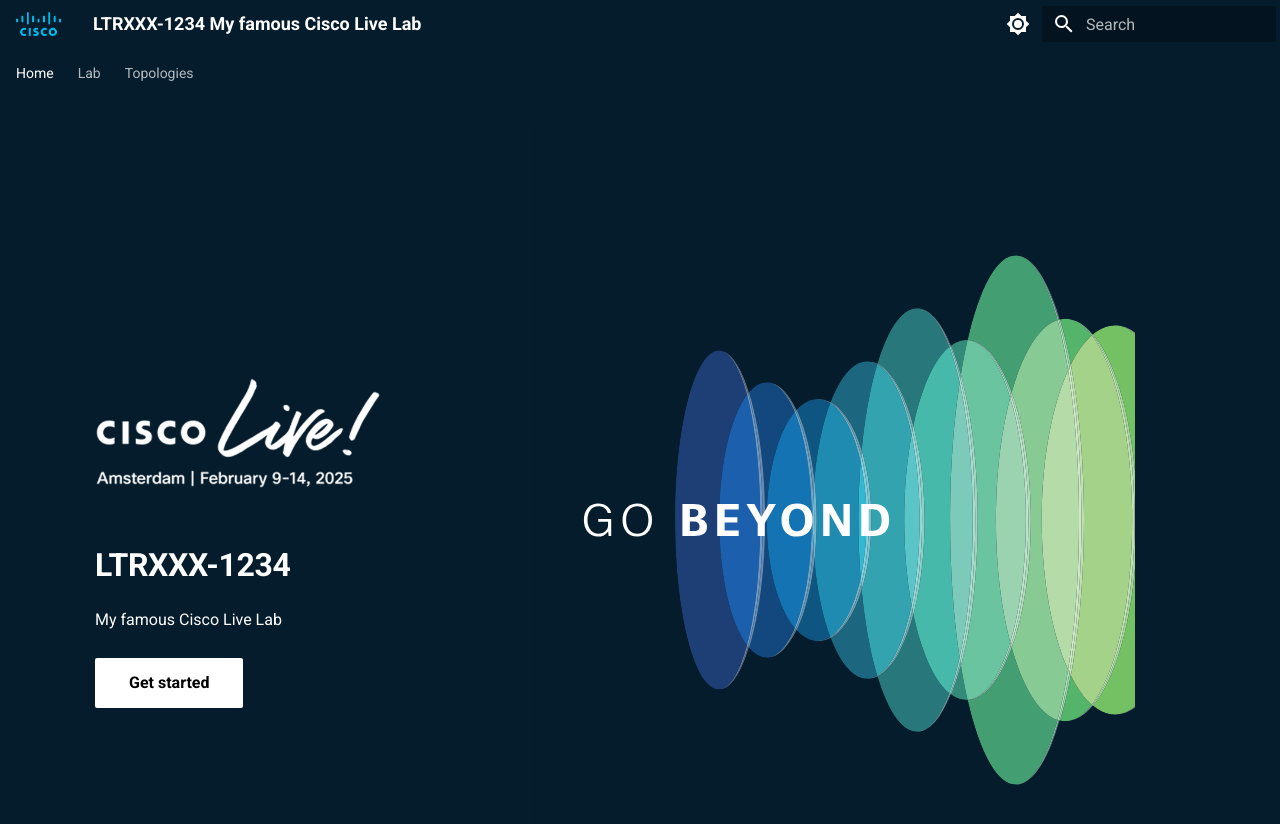
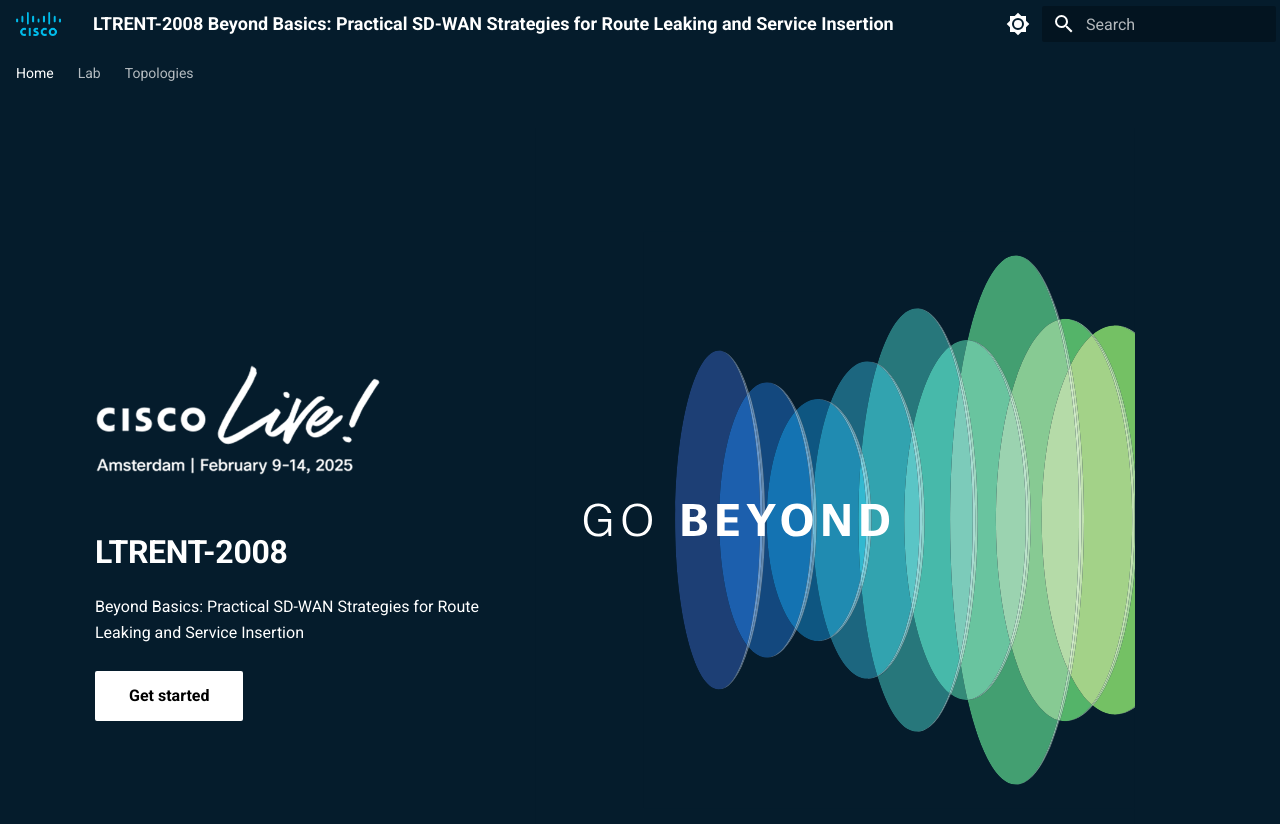
Before and after one commit to ciscodocs/ltrent-2008-clemea25, an MkDocs documentation site: the page built from docs/index.md, in a window 1280 px wide and 1060 px high. Shown: the top 824 px of the window. Built offline with MkDocs 1.6.1 and Material for MkDocs 9.7.7, drawn with Linux system fonts in a browser that asks for light colours.

Commit message:
Update mkdocs.yml

```diff
--- a/mkdocs.yml
+++ b/mkdocs.yml
@@ -1,7 +1,7 @@
 ---
-site_name: LTRXXX-1234 My famous Cisco Live Lab # This must begin with the session ID
-site_description: LTRXXX-1234 My famous Cisco Live Lab # must be same as "site_name"
-site_author: John Doe
+site_name: "LTRENT-2008 Beyond Basics: Practical SD-WAN Strategies for Route Leaking and Service Insertion"
+site_description: "LTRENT-2008 Beyond Basics: Practical SD-WAN Strategies for Route Leaking and Service Insertion"
+site_author: Waqas Ahmad Daar, Utsav Dutt
 copyright: Copyright &copy; 2025 Cisco
 theme:
   name: material
@@ -40,8 +40,8 @@ extra_css:
 plugins:
   - search
   - with-pdf:
-      cover_title: LTRXXX-1234
-      cover_subtitle: My famous Cisco Live Lab
+      cover_title: LTRENT-2008
+      cover_subtitle: "Beyond Basics: Practical SD-WAN Strategies for Route Leaking and Service Insertion"
       cover_logo: template_assets/Cisco-Live-White-Blue-APJC.svg
   - glightbox:
       touchNavigation: true
```
